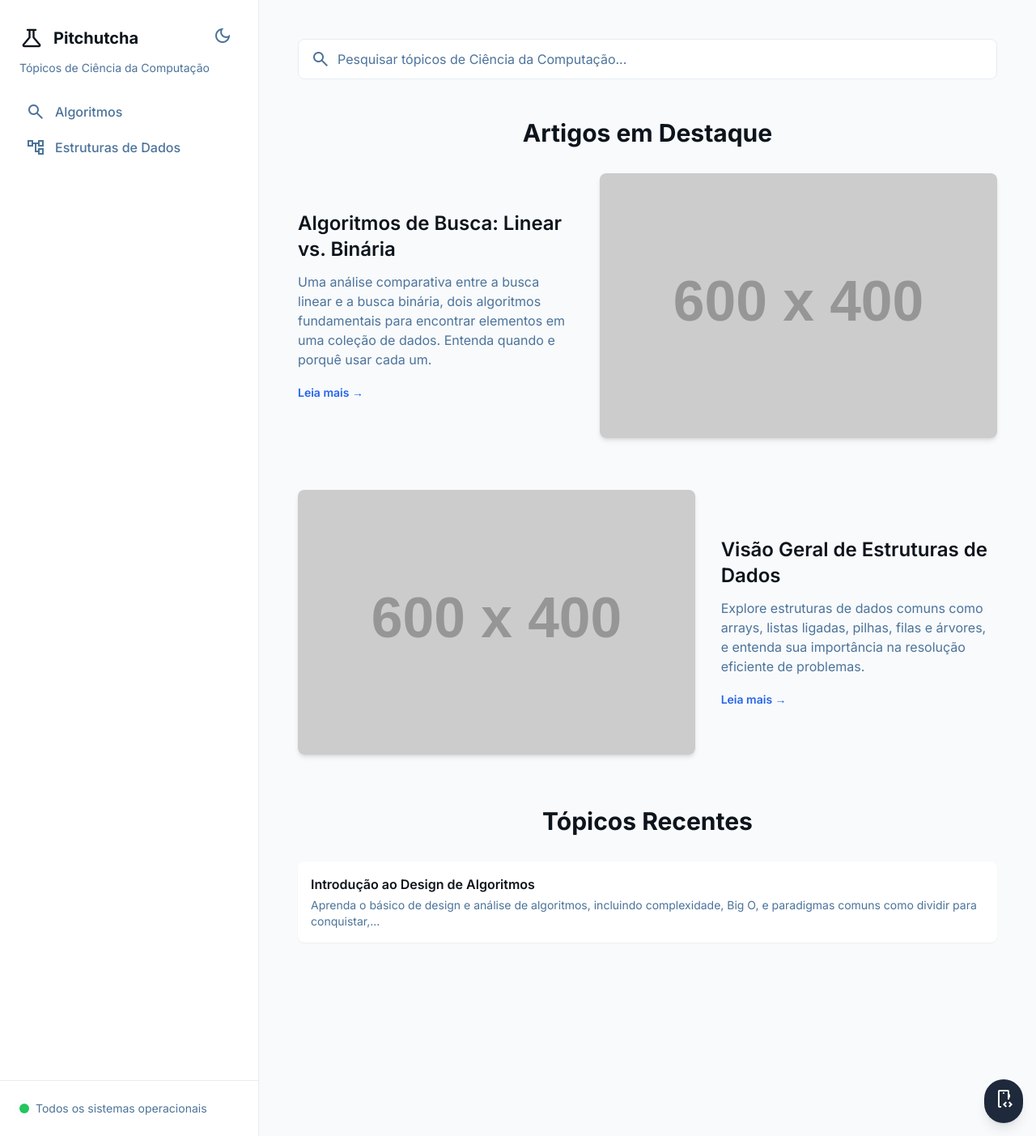
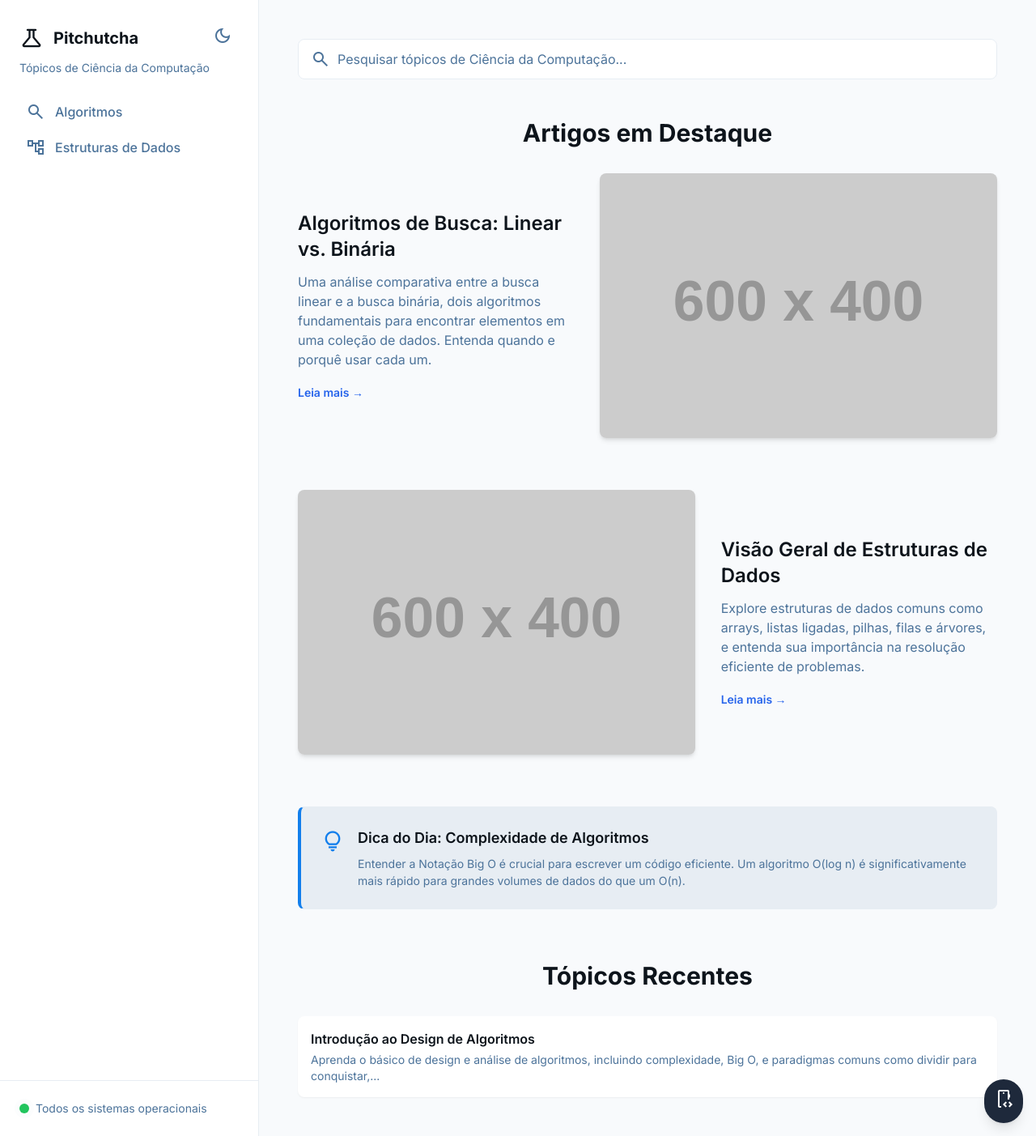
Before and after one commit to SistemaVinculado/pitchutcha.github.io, a Jekyll site: the page built from docs/index.html, in a window 1280 px wide. Shown: the whole page at 81% size. Built offline with Jekyll 4.4.1, drawn with Linux system fonts in a browser that asks for light colours; nearby versions of some CDN libraries.

Commit message:
Update index.html

```diff
--- a/docs/index.html
+++ b/docs/index.html
@@ -33,7 +33,19 @@
     {% endfor %}
 </section>
 
-<section class="mt-16">
+<section class="my-16">
+    <div class="feature-block">
+        <div class="feature-block-icon">
+            <span class="material-symbols-outlined text-3xl">lightbulb</span>
+        </div>
+        <div class="feature-block-content">
+            <h4>Dica do Dia: Complexidade de Algoritmos</h4>
+            <p>Entender a Notação Big O é crucial para escrever um código eficiente. Um algoritmo O(log n) é significativamente mais rápido para grandes volumes de dados do que um O(n).</p>
+        </div>
+    </div>
+</section>
+
+<section>
     <h2 class="text-3xl font-bold text-[var(--text-primary)] mb-8 text-center">Tópicos Recentes</h2>
     <div class="space-y-4">
         {% for post in site.posts offset: 2 %}
```
